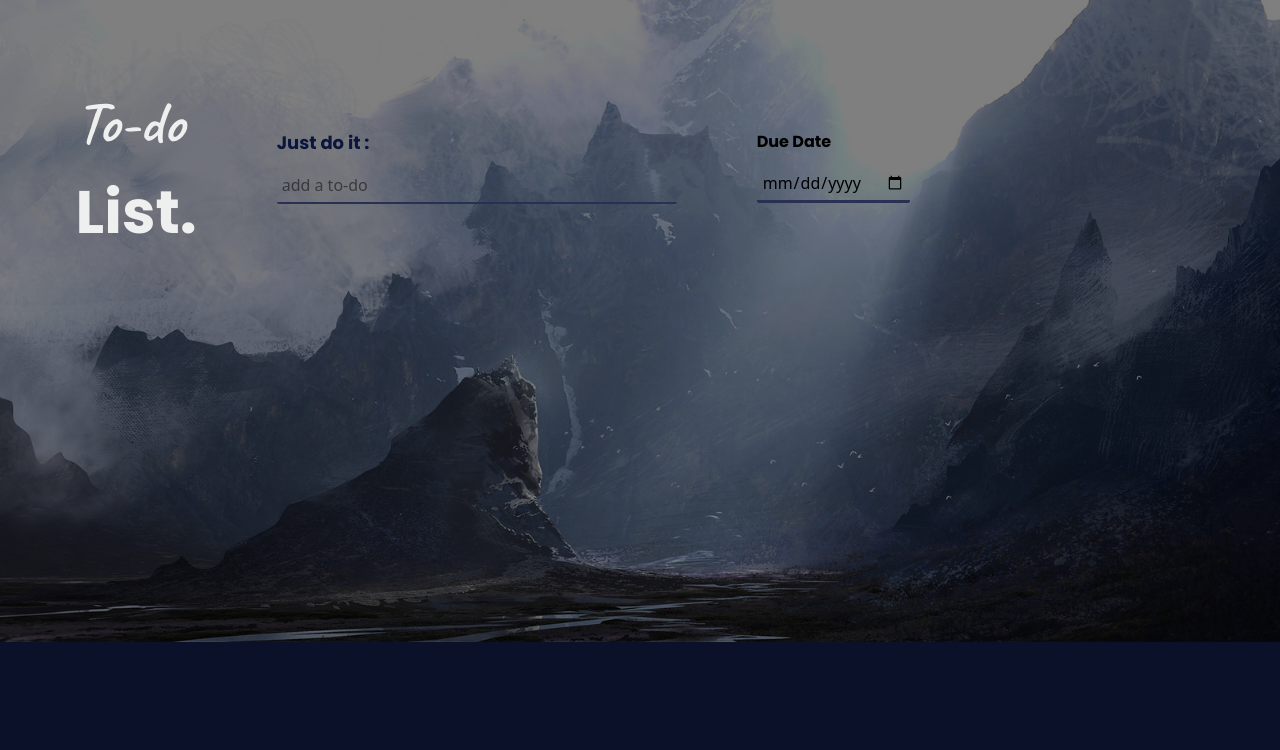
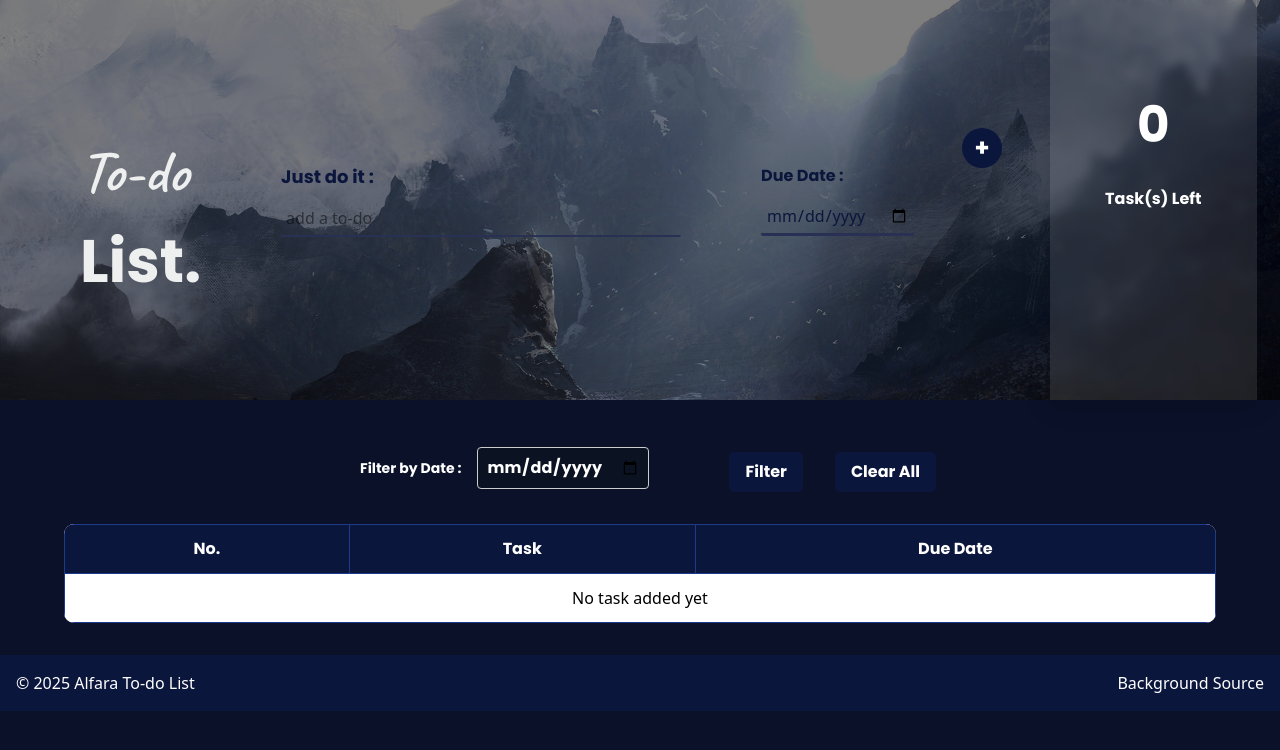
Before and after one commit to alfara25/CodingCamp-13Oct2025-Alfara, a plain HTML site: page index.html in a window 1280 px wide. Drawn offline with nearby package versions, Linux system fonts and the light colour scheme.

Commit message:
add
rendering

```diff
--- a/css/style.css
+++ b/css/style.css
@@ -66,9 +66,19 @@ body {
   background-size: cover;
   background-position: center;
   background-repeat: no-repeat;
-  padding-top: 2cm;
-  padding-left: 2cm;
-  padding-bottom: 30%;
+  width: 100;
+  height: 50vh;
+  margin: 0;
+  padding: 0;
+}
+
+.heading {
+  display: flex;
+  flex-direction: column;
+  align-items: left;
+  justify-content: center;
+  margin-left: 5rem;
+  margin-top: 2rem;
 }
 
 .todo-input {
@@ -107,6 +117,7 @@ body {
   flex-direction: column;
   align-items: left;
   justify-content: center;
+  color: #0b163c;
   gap: 0.7rem;
   margin-left: 5rem;
   margin-top: 0%;
@@ -125,3 +136,159 @@ body {
   border-color: #b4d7ea;
   box-shadow: 0 0 8px rgba(108, 99, 255, 0.5);
 }
+
+.add-button {
+  display: flex;
+  justify-content: center;
+  margin-left: 3rem;
+  margin-top: 8rem;
+  padding-top: 0.1rem;
+  background-color: #0b163c;
+  color: #ffffff;
+  border: none;
+  border-radius: 50%;
+  width: 40px;
+  height: 40px;
+  font-size: 24px;
+  cursor: pointer;
+  transition: background-color 0.3s ease;
+}
+.add-button:hover {
+  background-color: #1e3a8a;
+  transform: scale(1.5);
+}
+.add-button:active {
+  transform: scale(0.95);
+  background-color: #050a1f;
+}
+
+.transparent-box {
+  display: flexbox;
+  justify-content: center;
+  align-items: right;
+  width: fit-content;
+  height: 50vh;
+  margin-left: 3rem;
+  background: rgba(255, 255, 255, 0.1);
+  padding: 55px;
+  padding-top: 4rem;
+  text-align: center;
+  color: #ffffff;
+  box-shadow: 0 4px 30px rgba(0, 0, 0, 0.1);
+  backdrop-filter: blur(5px);
+}
+
+.filter-section {
+  display: flex;
+  align-items: center;
+  justify-content: center;
+  margin-top: 20px;
+}
+
+.filter-section label {
+  font-size: 14px;
+  color: white;
+  margin-left: 1rem;
+  margin-top: 1.5rem;
+}
+
+.filter-section input[type="date"] {
+  padding: 8px;
+  background: #0b1221;
+  color: white;
+  border: 1px solid #ccc;
+  border-radius: 4px;
+  margin-left: 1rem;
+  margin-top: 1.5rem;
+  size: 1rem;
+}
+
+.filter-btn {
+  display: flex;
+  margin-left: 5rem;
+  margin-top: 2rem;
+  padding: 0.5rem 1rem;
+  background-color: #0b163c;
+  color: #ffffff;
+  border: none;
+  border-radius: 5px;
+  font-size: 16px;
+  cursor: pointer;
+  transition: background-color 0.3s ease;
+}
+.filter-btn:hover {
+  background-color: #1e3a8a;
+  transform: scale(1.1);
+}
+.filter-btn:active {
+  transform: scale(0.95);
+  background-color: #050a1f;
+}
+.clear-btn {
+  display: flex;
+  margin-left: 2rem;
+  margin-top: 2rem;
+  padding: 0.5rem 1rem;
+  background-color: #0b163c;
+  color: #ffffff;
+  border: none;
+  border-radius: 5px;
+  font-size: 16px;
+  cursor: pointer;
+  transition: background-color 0.3s ease;
+}
+.clear-btn:hover {
+  background-color: #1e3a8a;
+  transform: scale(1.1);
+}
+.clear-btn:active {
+  transform: scale(0.95);
+  background-color: #050a1f;
+}
+
+table {
+  width: 90%;
+  margin: 2rem auto;
+  border-collapse: collapse;
+  background-color: #ffffff;
+  border-radius: 10px;
+  overflow: hidden;
+}
+
+th,
+td {
+  border: 1px solid #1e3a8a;
+  padding: 12px 16px;
+}
+th {
+  background-color: #0b163c;
+  color: #ffffff;
+  padding: 12px 15px;
+  text-align: center;
+}
+td {
+  padding: 12px 15px;
+  text-align: left;
+}
+
+tr:nth-child(even) {
+  background-color: #f1f5f9;
+}
+
+.no-task td {
+  text-align: center; /* Horizontal center */
+  vertical-align: middle; /* Vertical center */
+}
+
+.footer {
+  display: flex;
+  flex-direction: row;
+  align-items: left;
+  justify-content: space-between;
+  padding: 1rem;
+  background-color: #0b163c;
+  color: #ffffff;
+  position: relative;
+  bottom: 0;
+  width: 100%;
+}
--- a/index.html
+++ b/index.html
@@ -25,27 +25,90 @@
   </head>
 
   <body>
+    <!-- javascript link -->
+    <script src="js\script.js"></script>
+
     <!-- heading start -->
     <header class="header">
+      <!-- title in header-->
       <div class="heading">
         <h1 class="heading-caveat">
           To-do <span class="poppins-bold"><br />List.</span>
         </h1>
       </div>
 
+      <!-- todo-input-->
       <div class="todo-input">
         <h2 class="poppins-bold">Just do it :</h2>
         <input
+          id="todo-input"
           class="w-full sm:w-96 md:w-[400px]"
           type="text"
           placeholder="add a to-do"
         />
       </div>
 
+      <!-- date -->
       <div class="todo-date">
-        <h2 class="poppins-bold">Due Date</h2>
-        <input type="date" id="tanggal" name="tanggal" />
+        <h2 class="poppins-bold">Due Date :</h2>
+        <input type="date" id="todo-date" />
+      </div>
+
+      <!-- add button -->
+      <div>
+        <button class="add-button poppins-bold" onclick="addTask()">+</button>
+      </div>
+
+      <!-- count tasks in transparent-box -->
+      <div class="transparent-box poppins-bold">
+        <br />
+        <p id="task-count">
+          <span id="task-count" class="text-[50px]">0</span><br /><br />Task(s)
+          Left <br /><br />
+        </p>
       </div>
     </header>
+
+    <!-- Main Start -->
+    <!--Show input  -->
+    <main>
+      <!-- filter & clear all section -->
+      <div class="filter-section poppins-bold">
+        <label for="filter-date" class="poppins-bold">Filter by Date :</label>
+        <input type="date" id="filter-date" />
+        <button class="filter-btn poppins-bold" onclick="filterTasks()">
+          Filter
+        </button>
+        <button class="clear-btn poppins-bold" onclick="clearAllTasks()">
+          Clear All
+        </button>
+      </div>
+
+      <!-- table-todo -->
+      <section class="todo-table">
+        <table id="todo-table">
+          <thead>
+            <tr>
+              <th class="poppins-bold">No.</th>
+              <th class="poppins-bold">Task</th>
+              <th class="poppins-bold">Due Date</th>
+            </tr>
+          </thead>
+          <tbody id="todo-tbody">
+            <tr class="no-task">
+              <td colspan="3">No task added yet</td>
+            </tr>
+          </tbody>
+        </table>
+      </section>
+    </main>
+
+    <!-- Footer Start -->
+    <footer class="footer">
+      <p>&copy; 2025 Alfara To-do List</p>
+      <a href="https://www.artstation.com/" target="_blank"
+        >Background Source</a
+      >
+    </footer>
   </body>
 </html>
--- a/js/script.js
+++ b/js/script.js
@@ -0,0 +1,80 @@
+let tasksDb = [];
+
+function addTask() {
+  const taskInput = document.getElementById("todo-input");
+  const taskDate = document.getElementById("todo-date");
+
+  if (validateInput(taskInput.value, taskDate.value)) {
+    const newTask = {
+      task: taskInput.value,
+      date: taskDate.value,
+    };
+    /// Add the new task to the tasks database
+    tasksDb.push(newTask);
+
+    taskInput.value = "";
+    taskDate.value = "";
+
+    renderTasks();
+  }
+}
+
+function renderTasks(filteredTasks = null) {
+  const taskList = document.getElementById("todo-tbody");
+  const taskCountElemment = document.getElementById("task-count");
+  taskList.innerHTML = "";
+
+  const data = filteredTasks || tasksDb;
+
+  if (data.length === 0) {
+    taskList.innerHTML = `<tr><td colspan="3">No task added yet</td></tr>`;
+    taskCountElemment.textContent = "0";
+    return;
+  }
+  // Render each task
+  data.forEach((taskObj, index) => {
+    taskList.innerHTML += `
+        <tr>
+            <td>${index + 1}</td>
+            <td>${taskObj.task}</td>
+            <td>${taskObj.date}</td>
+        </tr>
+    `;
+  });
+
+  taskCountElemment.innerHTML = `
+  <div class="flex flex-col items-center">
+    <span class="text-4xl font-bold">${data.length}</span>
+    <br>
+    <span class="text-base font-medium">Task(s) Left</span>
+  </div>
+`;
+}
+
+function filterTasks() {
+  const filterDate = document.getElementById("filter-date").value;
+  if (filterDate === "") {
+    renderTasks();
+    return;
+  }
+  const filteredTasks = tasksDb.filter((tasks) => tasks.date === filterDate);
+  renderTasks(filteredTasks);
+}
+
+function clearFilter() {
+  document.getElementById("filter-date").value = "";
+  renderTasks();
+}
+
+function clearAllTasks() {
+  tasksDb = [];
+  renderTasks();
+}
+
+function validateInput(task, date) {
+  if (task.trim() === "" || date.trim() === "") {
+    alert("Please fill in both the task and due date.");
+    return false;
+  }
+  return true;
+}
```
